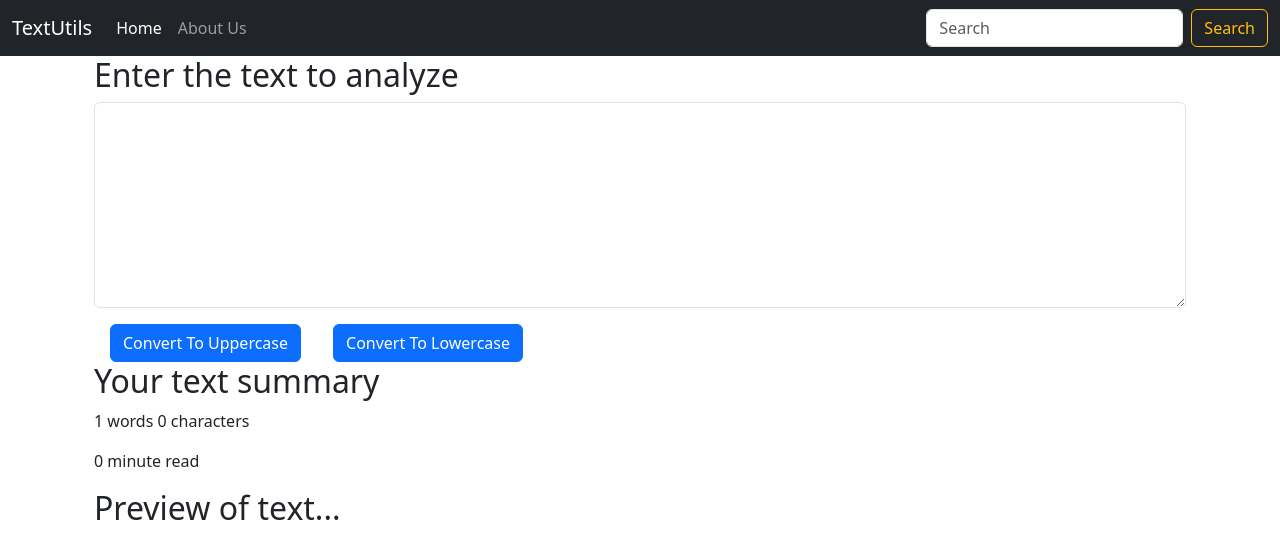
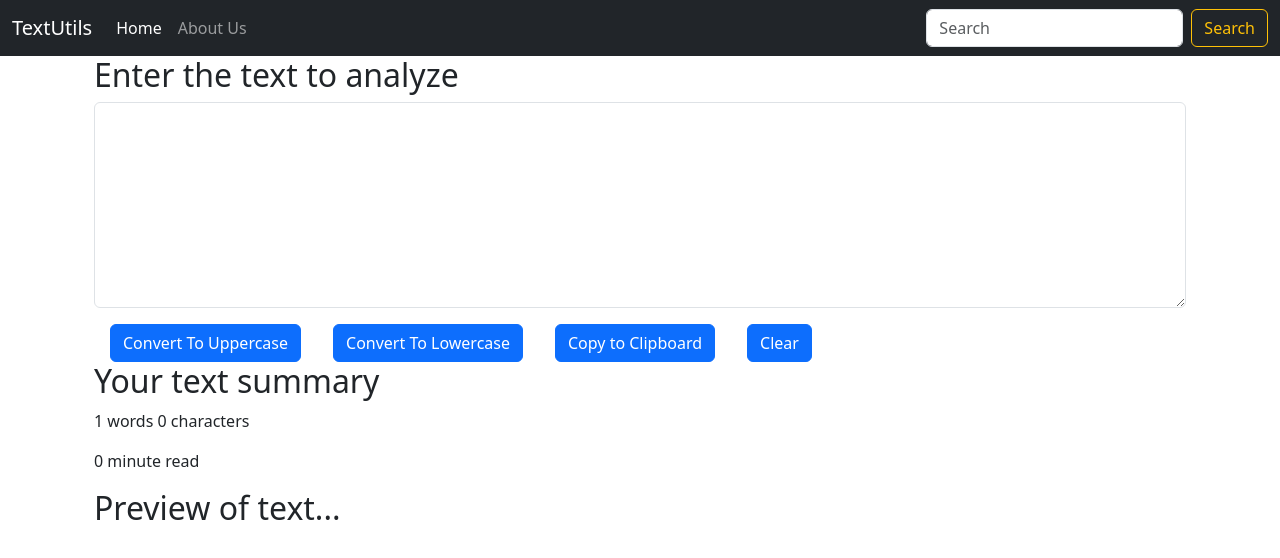
Before and after one commit to JsKaur/React, a React (Create React App) app: page / in a window 1280 px wide. Shown: the top 558 px of the page. Built offline with nearby package versions, Linux system fonts and the light colour scheme.

Commit message:
clear and copy to clipboard added

```diff
--- a/src/components/TextForm.js
+++ b/src/components/TextForm.js
@@ -14,6 +14,20 @@ export default function TextForm(props) {
     const handleLowerClick=()=>{
       let lower=text.toLowerCase();
       setText(lower);
+    }
+
+    const handleClearClick=()=>{
+      setText(" ");
+    }
+
+    const handleCopyClick=()=>{
+      navigator.clipboard.writeText(text)
+      .then(() => {
+        alert('Text copied to clipboard!');
+      })
+      .catch(() => {
+        alert('Failed to copy text.');
+      });
     }
 
     const handleOnChange=(event)=>{
@@ -39,6 +53,8 @@ export default function TextForm(props) {
         </div>
         <button className="btn btn-primary mx-3" onClick={handleUpClick}>Convert To Uppercase</button>
         <button className="btn btn-primary mx-3" onClick={handleLowerClick}>Convert To Lowercase</button>
+        <button className="btn btn-primary mx-3" onClick={handleCopyClick}>Copy to Clipboard</button>
+        <button className="btn btn-primary mx-3" onClick={handleClearClick}>Clear</button>
     </div>
 
 
```
